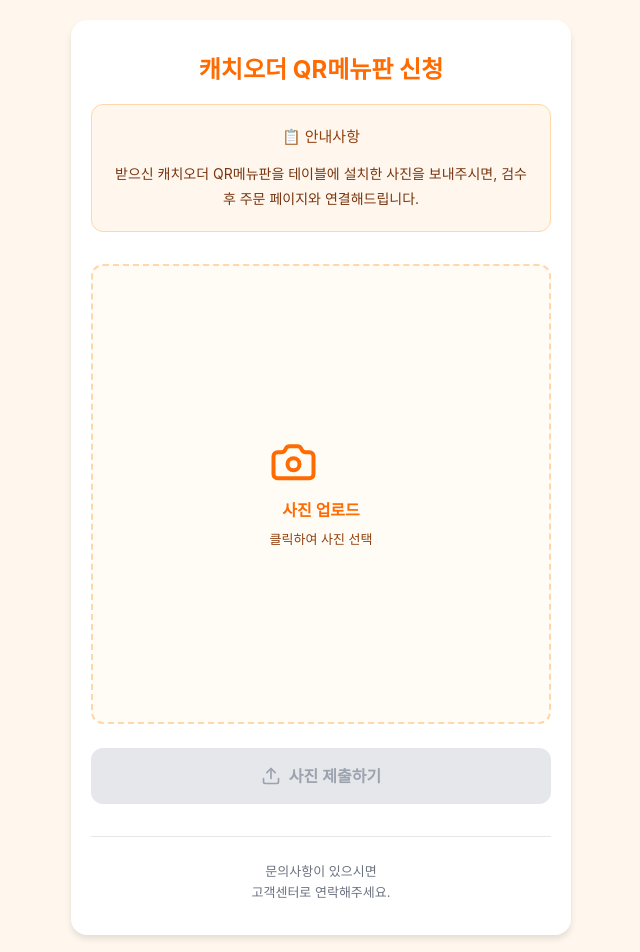
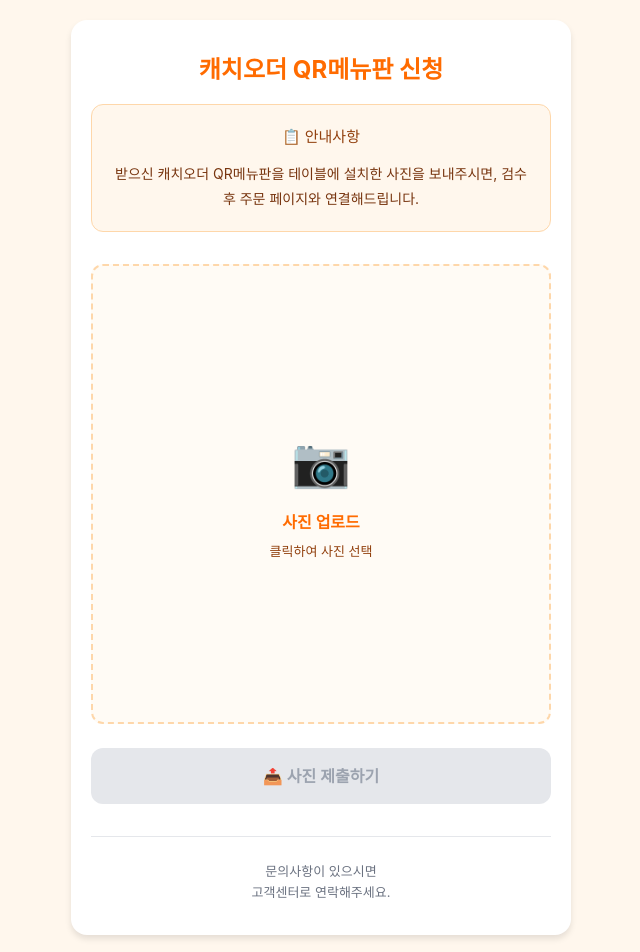
Before and after one commit to ted-keystonepartners/Catchorder, a React (Vite) app in the folder sms-project/: page /menuapply in a window 1280 px wide. Shown: the top 952 px of the page, without its empty margins (319-959 px from the left). Built offline with nearby package versions, Linux system fonts and the light colour scheme; a web font is replaced by a local one.

Commit message:
Fix: lucide-react 의존성 제거 및 이모지로 대체

```diff
--- a/sms-project/src/pages/MenuApplyPage.jsx
+++ b/sms-project/src/pages/MenuApplyPage.jsx
@@ -1,5 +1,4 @@
 import React, { useState } from 'react';
-import { Camera, Upload, CheckCircle } from 'lucide-react';
 
 const MenuApplyPage = () => {
   const [selectedImage, setSelectedImage] = useState(null);
@@ -137,7 +136,7 @@ const MenuApplyPage = () => {
                 transform: 'translate(-50%, -50%)',
                 textAlign: 'center'
               }}>
-                <Camera size={48} style={{ color: '#FF6B00', marginBottom: '12px' }} />
+                <div style={{ fontSize: '48px', marginBottom: '12px' }}>📷</div>
                 <p style={{
                   fontSize: '16px',
                   fontWeight: '600',
@@ -240,13 +239,11 @@ const MenuApplyPage = () => {
             </>
           ) : uploadSuccess ? (
             <>
-              <CheckCircle size={20} />
-              업로드 완료!
+              ✅ 업로드 완료!
             </>
           ) : (
             <>
-              <Upload size={20} />
-              사진 제출하기
+              📤 사진 제출하기
             </>
           )}
         </button>
```
